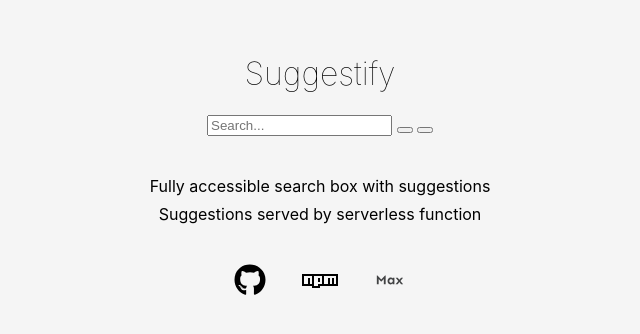
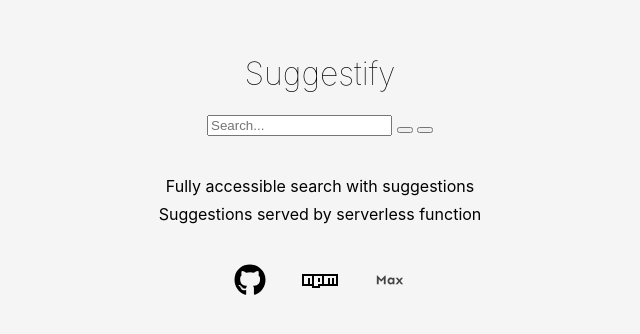
Before and after one commit to mvdschee/suggestify, a website built with Vite: page demo/index.html in a window 1280 px wide. Shown: the part 234-568 px from the top of the page, 320-960 px from the left. Built offline with nearby package versions, Linux system fonts and the light colour scheme.

Commit message:
removed word box

```diff
--- a/demo/index.html
+++ b/demo/index.html
@@ -3,7 +3,7 @@
 	<head>
 		<meta charset="UTF-8" />
 		<meta name="viewport" content="width=device-width, initial-scale=1.0" />
-		<meta name="description" content="Fully accessible search box with suggestions" />
+		<meta name="description" content="Fully accessible search with suggestions" />
 		<meta itemprop="image" content="https://suggestify.maxvanderschee.nl/suggestify-meta.jpg" />
 		<meta property="og:type" content="website" />
 		<meta property="og:image" content="https://suggestify.maxvanderschee.nl/suggestify-meta.jpg" />
@@ -72,7 +72,7 @@
 				<button type="submit" aria-label="Search"></button>
 			</div>
 
-			<p>Fully accessible search box with suggestions</p>
+			<p>Fully accessible search with suggestions</p>
 			<p>Suggestions served by serverless function</p>
 
 			<footer>
--- a/lib/package.json
+++ b/lib/package.json
@@ -1,7 +1,7 @@
 {
 	"name": "suggestify",
 	"version": "1.1.3",
-	"description": "Fully accessible search box with suggestions",
+	"description": "Fully accessible search with suggestions",
 	"author": "Max van der Schee",
 	"license": "MIT",
 	"main": "suggestify.umd.js",
--- a/package.json
+++ b/package.json
@@ -1,6 +1,6 @@
 {
 	"name": "suggestify",
-	"description": "Fully accessible search box with suggestions",
+	"description": "Fully accessible search with suggestions",
 	"version": "1.1.3",
 	"author": "Max van der Schee",
 	"license": "MIT",
```
Also changed, not shown: index.html (+1 -1 lines), README.md, demo/suggestify-meta.jpg, lib/README.md.
